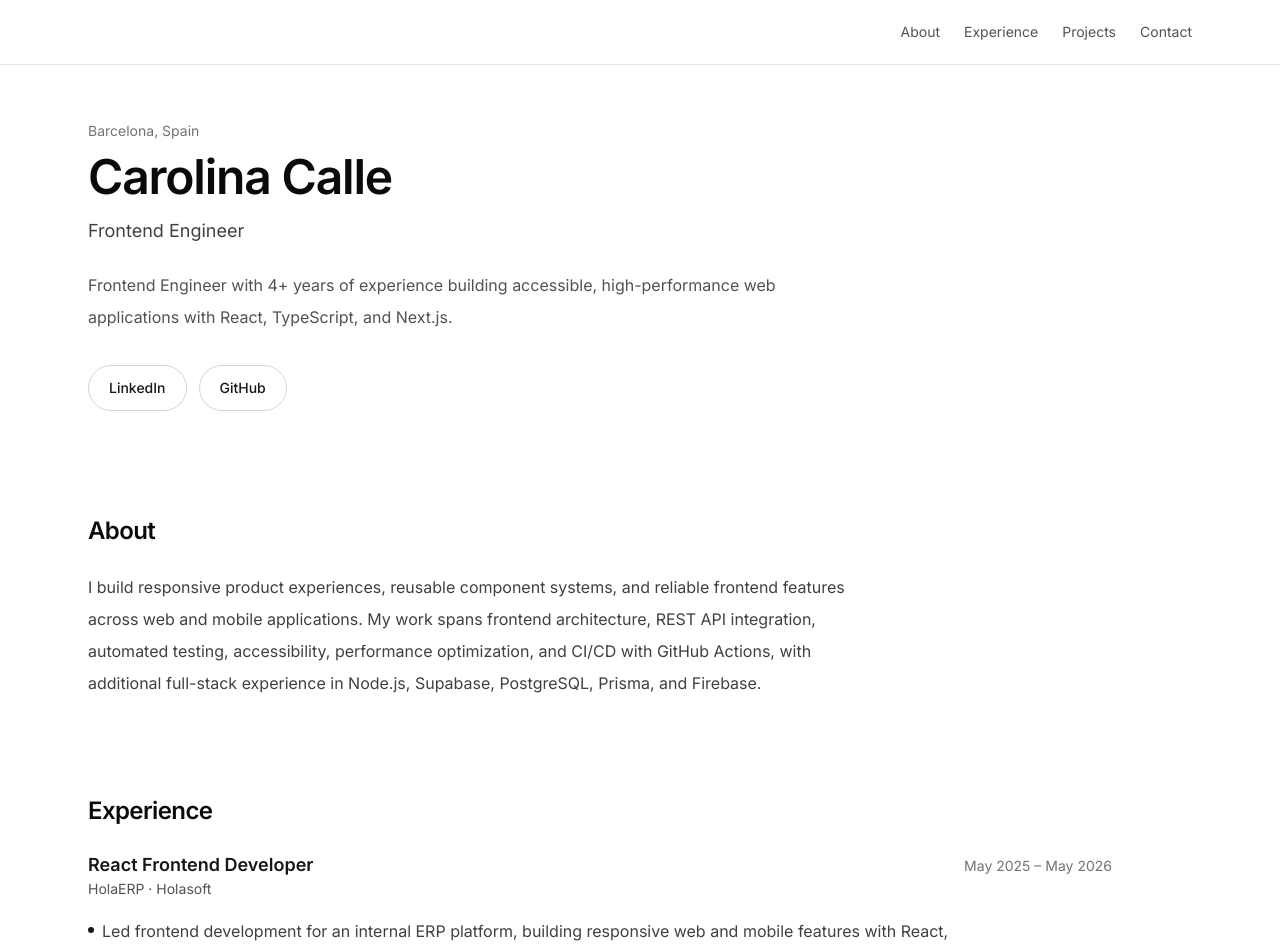
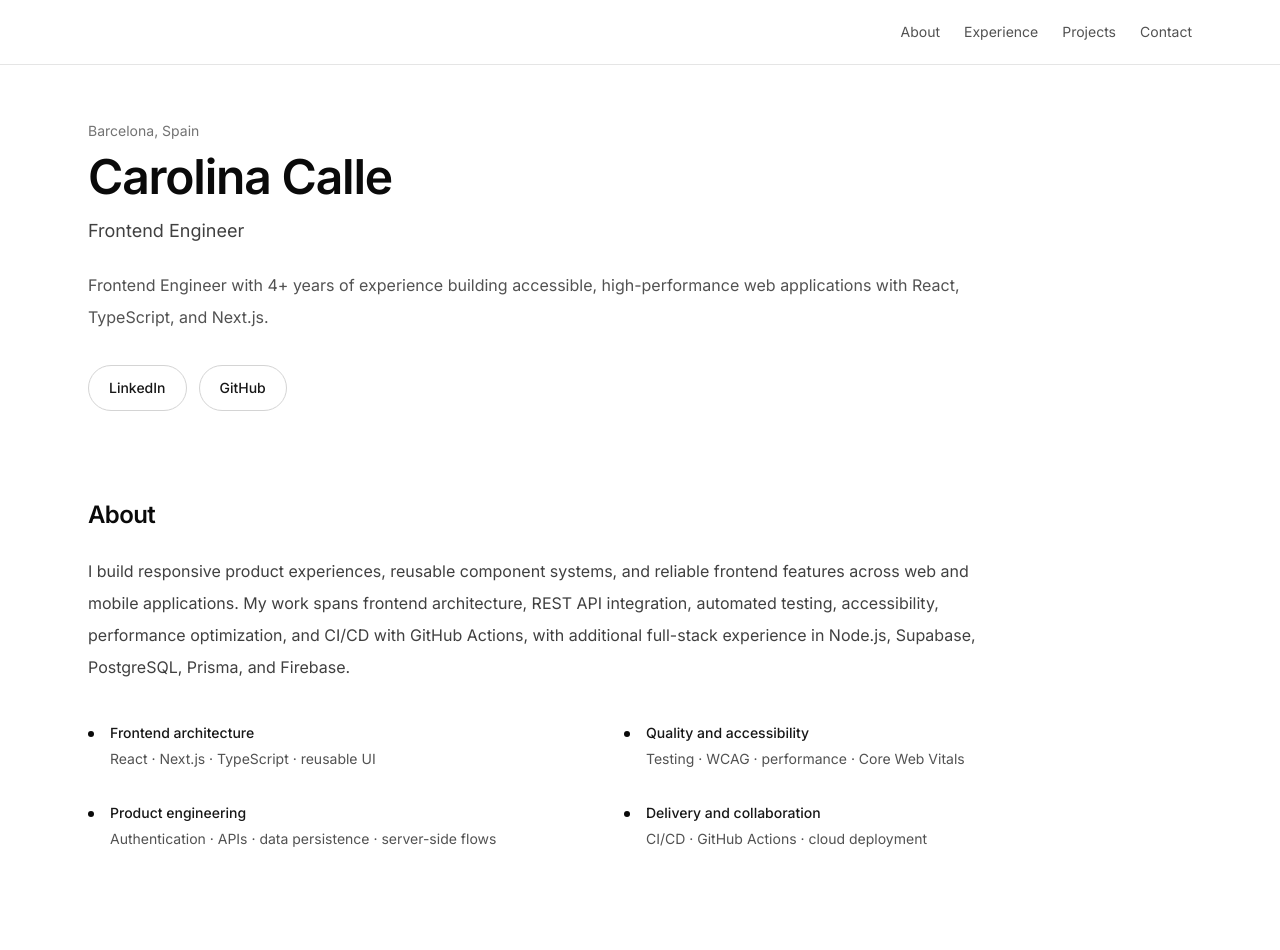
Before and after one commit to Lunarcito/lunarcitocode-portafolio, a Next.js app: page / in a window 1280 px wide. Shown: the top 950 px of the page. Built offline with nearby package versions, Linux system fonts and the light colour scheme.

Commit message:
style: unify portfolio layout and spacing

```diff
--- a/src/components/sections/About.tsx
+++ b/src/components/sections/About.tsx
@@ -2,12 +2,52 @@
 
 import { Section } from "../ui/Section";
 
+const strengths = [
+  {
+    title: "Frontend architecture",
+    details: "React · Next.js · TypeScript · reusable UI",
+  },
+  {
+    title: "Quality and accessibility",
+    details: "Testing · WCAG · performance · Core Web Vitals",
+  },
+  {
+    title: "Product engineering",
+    details: "Authentication · APIs · data persistence · server-side flows",
+  },
+  {
+    title: "Delivery and collaboration",
+    details: "CI/CD · GitHub Actions · cloud deployment",
+  },
+];
+
 export function About() {
   return (
     <Section id="about" title="About">
-      <p className="max-w-3xl text-base leading-8 text-neutral-700">
-        {siteConfig.summary}
-      </p>
+      <div className="max-w-5xl">
+        <p className="max-w-4xl text-base leading-8 text-neutral-700">
+          {siteConfig.summary}
+        </p>
+
+        <div className="mt-10 grid gap-x-12 gap-y-8 sm:grid-cols-2">
+          {strengths.map((strength) => (
+            <div key={strength.title} className="flex gap-4">
+              <span
+                aria-hidden="true"
+                className="mt-2 size-1.5 shrink-0 rounded-full bg-neutral-950"
+              />
+
+              <div>
+                <p className="text-sm font-medium text-neutral-900">{strength.title}</p>
+
+                <p className="mt-1 text-sm leading-6 text-neutral-600">
+                  {strength.details}
+                </p>
+              </div>
+            </div>
+          ))}
+        </div>
+      </div>
     </Section>
   );
 }
--- a/src/components/sections/Experience.tsx
+++ b/src/components/sections/Experience.tsx
@@ -5,10 +5,10 @@
 export function Experience() {
   return (
     <Section id="experience" title="Experience">
-      <div className="space-y-8">
+      <div className="max-w-4xl space-y-10">
         {experience.map((item) => (
-          <article key={`${item.company}-${item.role}`} className="max-w-5xl">
-            <div className="grid gap-2 md:grid-cols-[minmax(0,1fr)_220px] md:items-baseline">
+          <article key={`${item.company}-${item.role}`}>
+            <div className="grid gap-2 md:grid-cols-[minmax(0,1fr)_180px] md:items-baseline">
               <div>
                 <h3 className="text-lg font-semibold text-neutral-900">{item.role}</h3>
 
@@ -20,13 +20,14 @@
               <p className="text-sm text-neutral-500 md:text-right">{item.period}</p>
             </div>
 
-            <ul className="mt-4 max-w-4xl space-y-3 text-neutral-700">
+            <ul className="mt-4 space-y-3 text-neutral-700">
               {item.points.map((point) => (
                 <li key={point} className="flex gap-2 leading-8">
                   <span
                     aria-hidden="true"
                     className="mt-3 size-1.5 shrink-0 rounded-full bg-neutral-900"
                   />
+
                   <span>{point}</span>
                 </li>
               ))}
--- a/src/components/sections/Hero.tsx
+++ b/src/components/sections/Hero.tsx
@@ -4,9 +4,9 @@
 
 export function Hero() {
   return (
-    <section id="top" className="py-10 md:py-14">
+    <section id="top" className="pb-8 pt-10 md:pb-10 md:pt-14">
       <Container>
-        <div className="max-w-4xl">
+        <div className="max-w-5xl">
           <p className="mb-3 text-sm text-neutral-500">{siteConfig.location}</p>
 
           <h1 className="text-4xl font-semibold tracking-tight text-neutral-950 md:text-5xl">
@@ -15,7 +15,7 @@
 
           <p className="mt-4 text-lg text-neutral-700">{siteConfig.role}</p>
 
-          <p className="mt-6 max-w-3xl text-base leading-8 text-neutral-600">
+          <p className="mt-6 max-w-4xl text-base leading-8 text-neutral-600">
             {siteConfig.intro}
           </p>
 
--- a/src/components/sections/Projects.tsx
+++ b/src/components/sections/Projects.tsx
@@ -1,9 +1,11 @@
 import { projects } from "@/data/projects";
+
 import { Section } from "../ui/Section";
 
 export function Projects() {
   return (
     <Section id="projects" title="Featured Project">
+      <div className="max-w-5xl">
         <div className="space-y-8">
           {projects.map((project) => (
             <article
@@ -77,6 +79,7 @@
             </article>
           ))}
         </div>
+      </div>
     </Section>
   );
 }
--- a/src/components/ui/Section.tsx
+++ b/src/components/ui/Section.tsx
@@ -12,7 +12,7 @@
 
 export function Section({ id, title, children, className = "" }: SectionProps) {
   return (
-    <section id={id} className={`scroll-mt-16 py-8 md:py-12 ${className}`}>
+    <section id={id} className={`scroll-mt-16 py-10 md:py-12 ${className}`}>
       <Container>
         {title ? <SectionHeading title={title} /> : null}
         {children}
```
Also changed, not shown: vitest.config.mts. Lines whose indentation alone changed are shown as unchanged.
